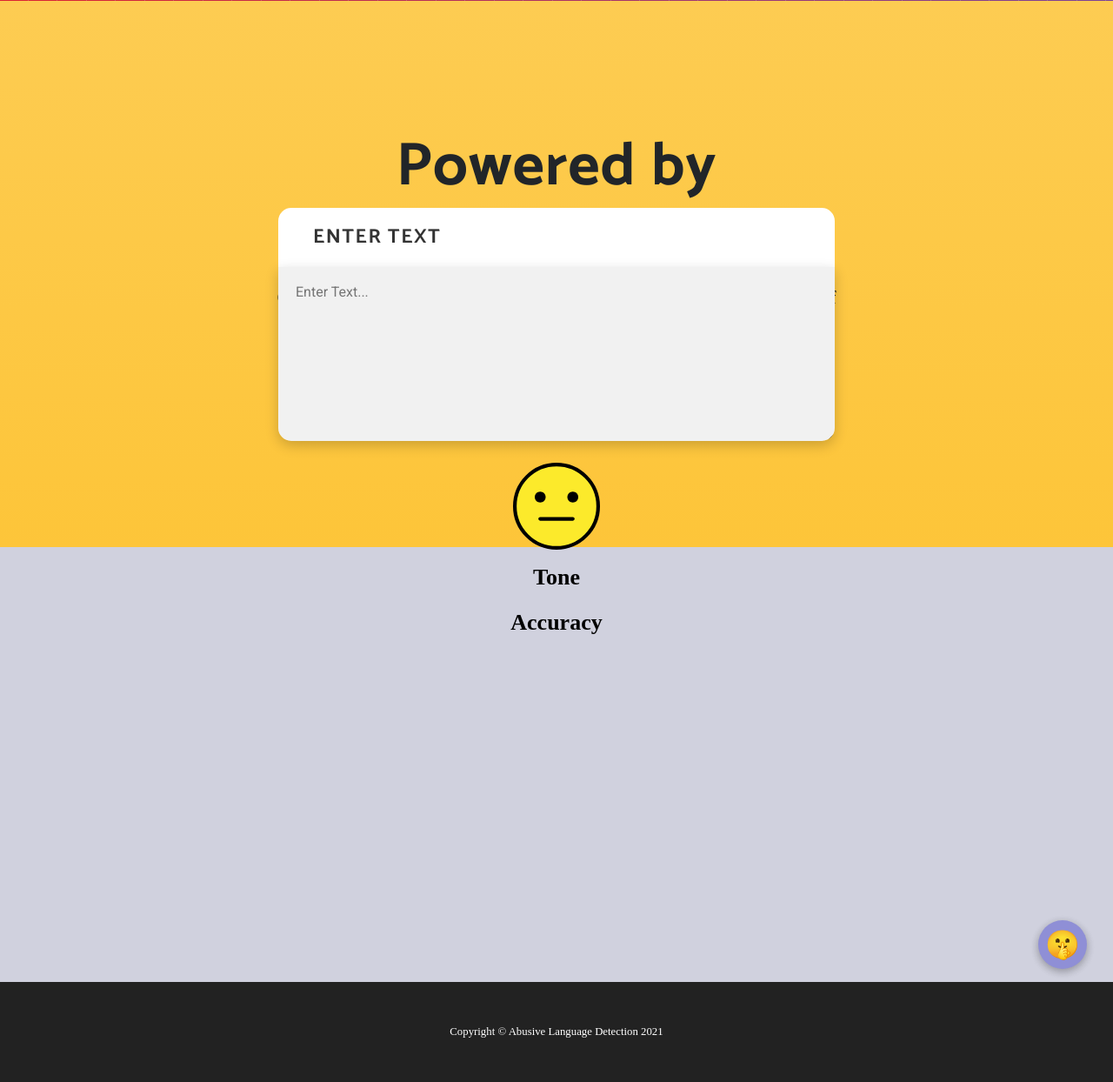
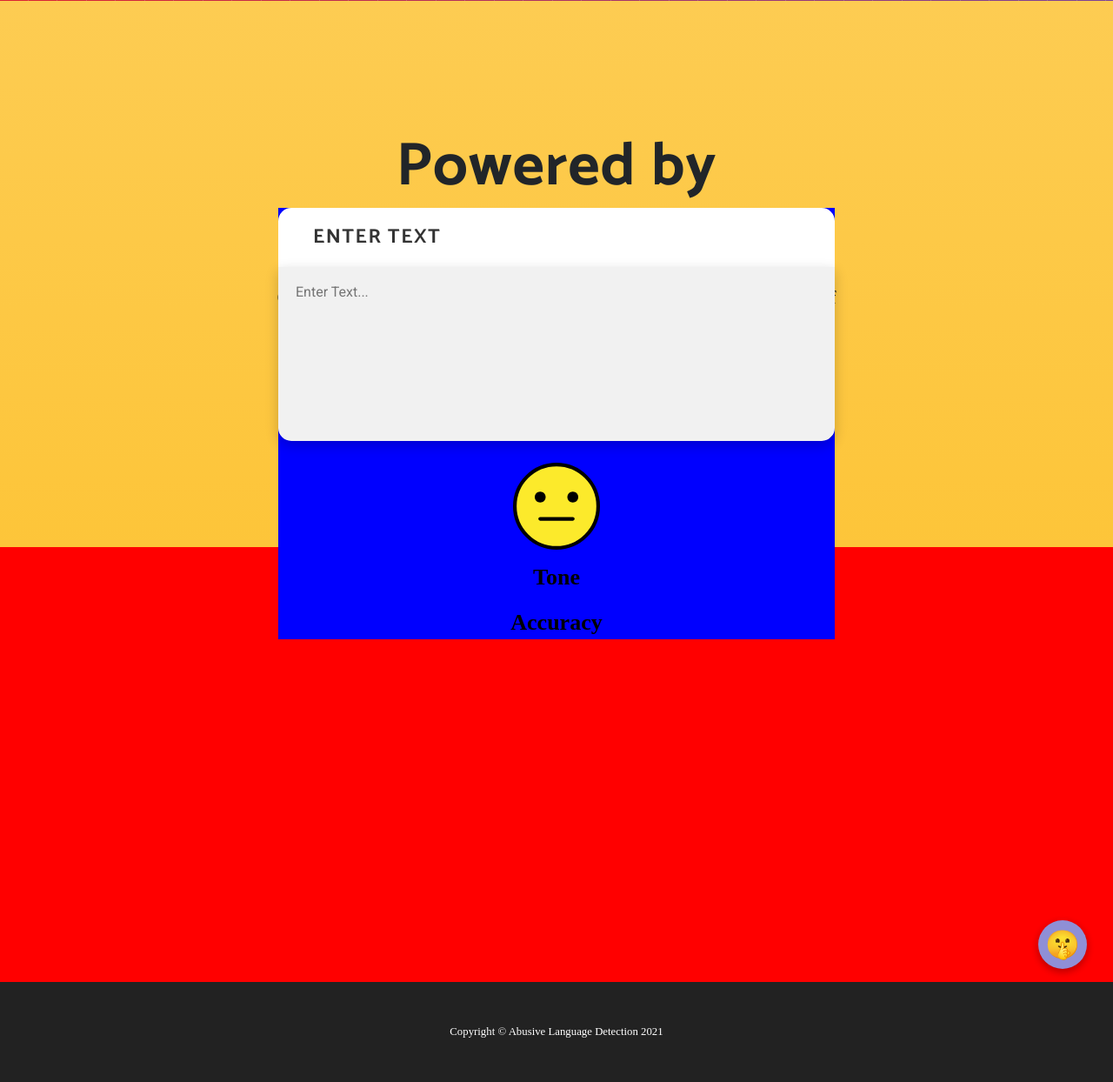
Before and after one commit to Sumit189/Abusive-Language-Detection, a Flask app: page / in a window 1280 px wide. Shown: the part 799-2043 px from the top of the page at 87% size. Run offline with Flask 2, Linux system fonts and the light colour scheme; parts of the project's set-up code (start-up, migrations or seed data) failed here and were passed over; some libraries are stand-ins or nearby versions.

Commit message:
Update style.css

```diff
--- a/static/style.css
+++ b/static/style.css
@@ -4,14 +4,14 @@ body::-webkit-scrollbar {
 
 
 .cta{
-  background: #d0d1de;
+  background: red;
 }
 
 .form {
   font-family: "Roboto";
   width: 50vw;
   margin: -50% auto;
-  background: transparent;
+  background: blue;
 }
 
 .form header {
```
